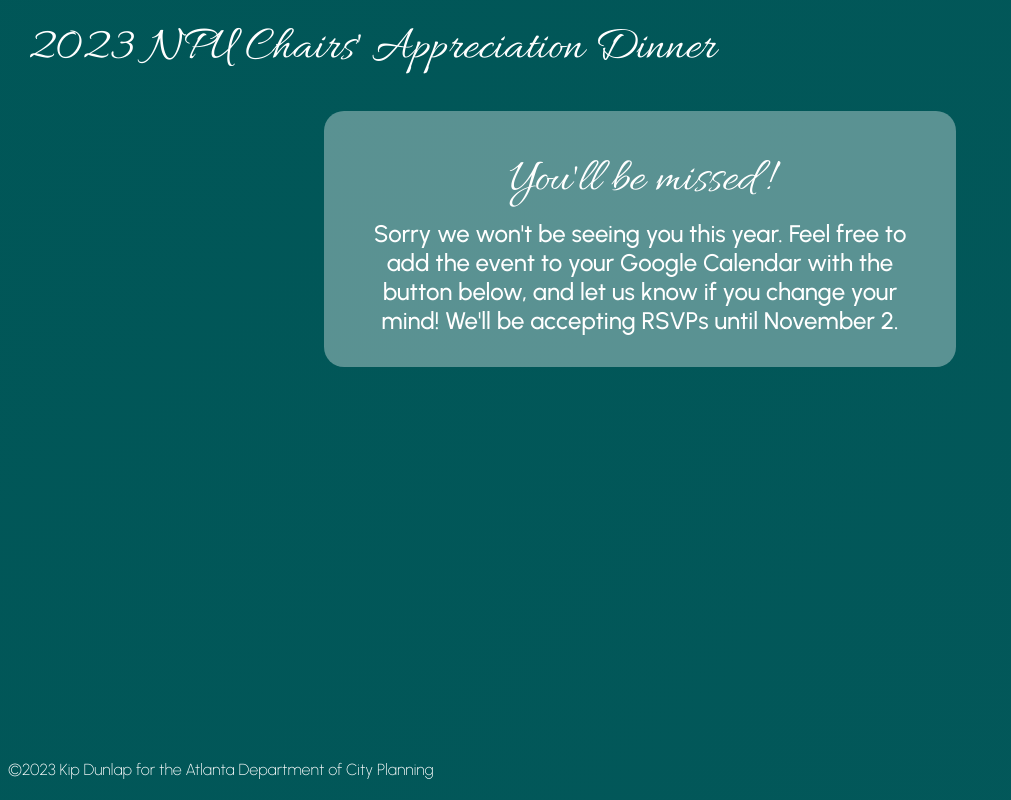
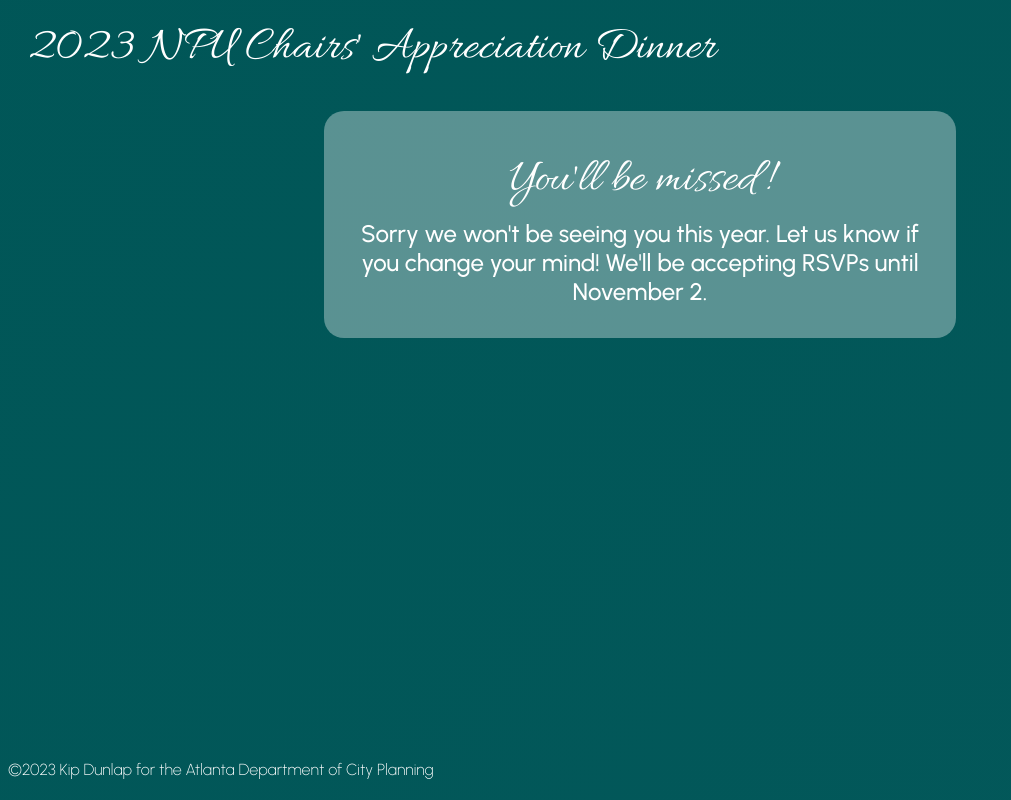
Before and after one commit to UrbaneD0ge/NPU-RSVP, a SvelteKit app: page /declined in a window 1280 px wide. Shown: the whole page, without its empty margins (0-1011 px from the left). Built offline with nearby package versions, Linux system fonts and the light colour scheme.

Commit message:
Fix declined copy

```diff
--- a/src/routes/declined/+page.svelte
+++ b/src/routes/declined/+page.svelte
@@ -1,9 +1,8 @@
 <div class="card">
   <h1>You'll be missed!</h1>
   <h4>
-    Sorry we won't be seeing you this year. Feel free to add the event to your
-    Google Calendar with the button below, and let us know if you change your
-    mind! We'll be accepting RSVPs until November 2.
+    Sorry we won't be seeing you this year. Let us know if you change your mind!
+    We'll be accepting RSVPs until November 2.
   </h4>
 </div>
 
```
